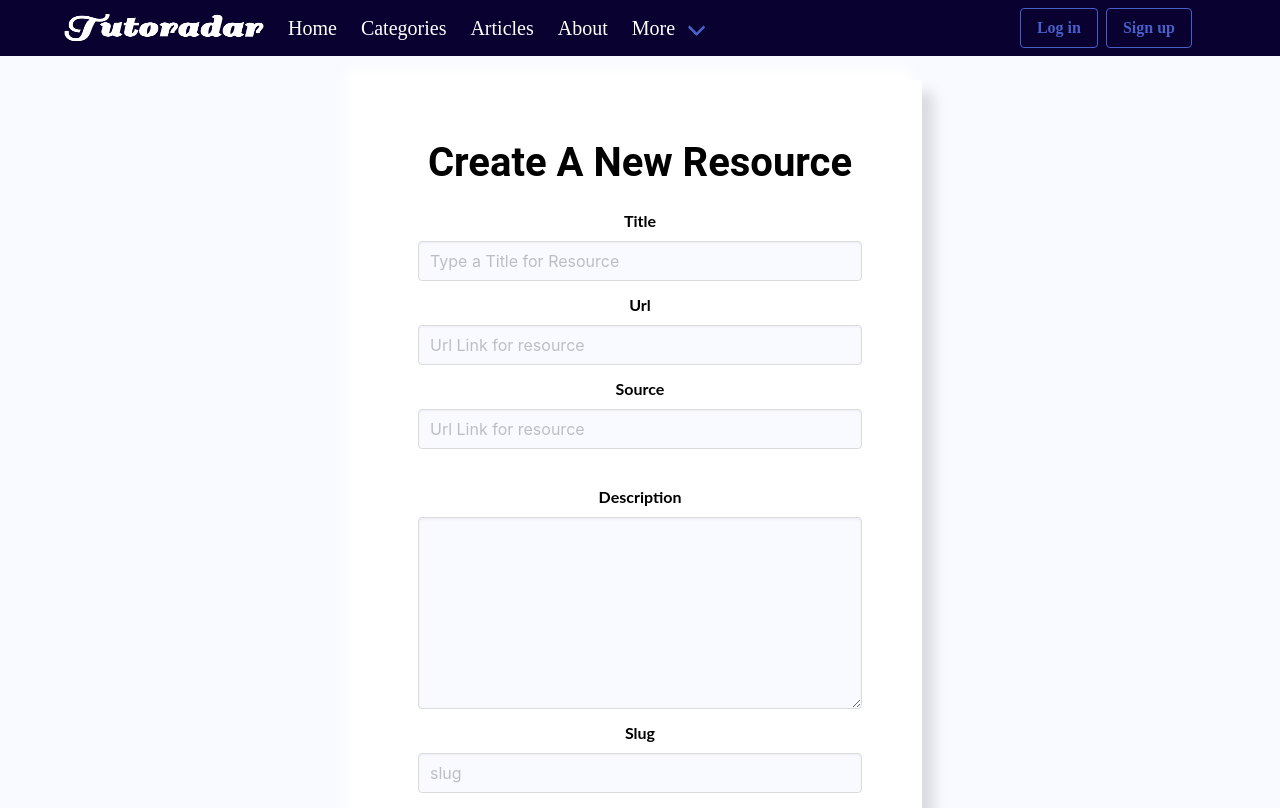
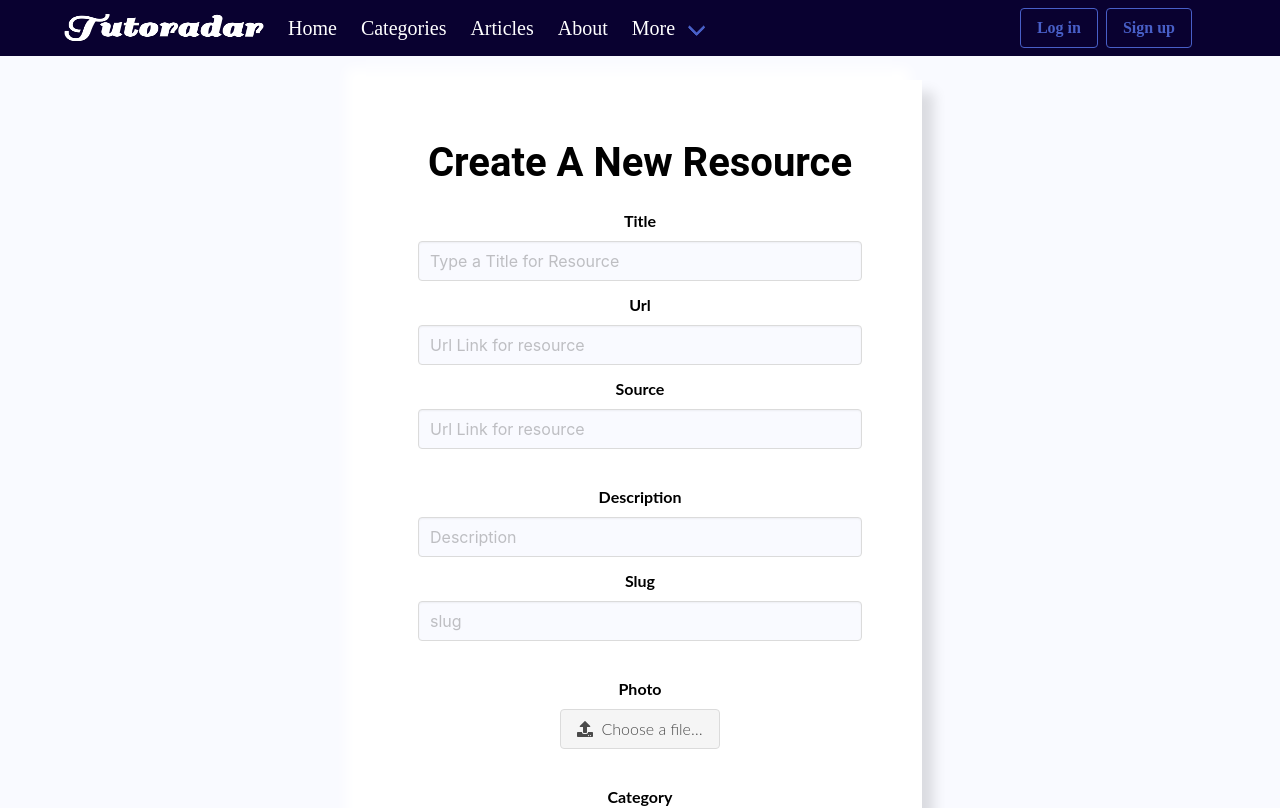
Before and after one commit to shup30/Tutoradar-web-withNextjs, a Next.js app: page /course/create in a window 1280 px wide. Shown: the top 808 px of the page. Built offline with nearby package versions, Linux system fonts and the light colour scheme; a web font is replaced by a local one.

Commit message:
several changes

```diff
--- a/components/post/NewPost.js
+++ b/components/post/NewPost.js
@@ -5,8 +5,8 @@ import { FaUpload } from "react-icons/fa";
 import Router from "next/router";
 
 class NewPost extends Component {
-  constructor() {
-    super();
+  constructor(props) {
+    super(props);
     this.state = {
       title: "",
       body: "",
@@ -25,6 +25,12 @@ class NewPost extends Component {
       redirectToProfile: false
     };
   }
+
+  onContentStateChange = function(contentState) {
+    this.setState({
+      contentState
+    });
+  };
 
   componentDidMount() {
     this.postData = new FormData();
@@ -135,11 +141,12 @@ class NewPost extends Component {
 
       <div className="field" style={{ textAlign: "center" }}>
         <label className="label">Description</label>
-        <textarea
+        <input
           onChange={this.handleChange("body")}
           type="text"
-          className="textarea is-large"
+          className="input"
           value={body}
+          placeholder="Description"
         />
       </div>
 
@@ -153,7 +160,6 @@ class NewPost extends Component {
           placeholder="slug"
         />
       </div>
-
 
       <br />
 
```
Also changed, not shown: 1 other file (tests, documents, lock files or other folders).
